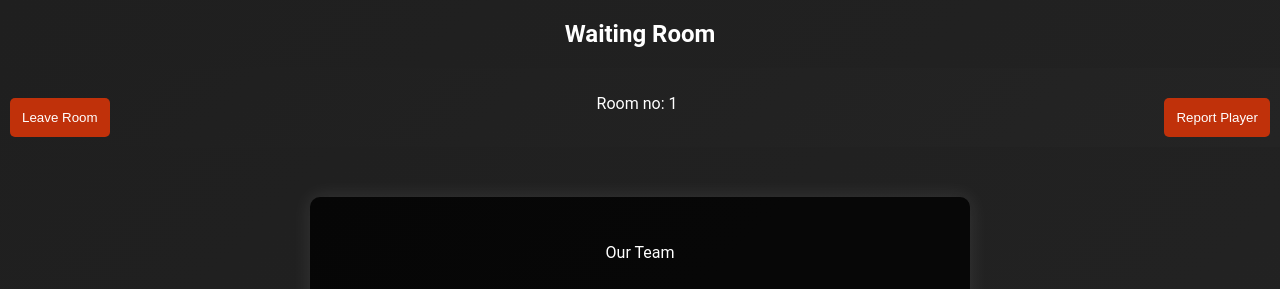
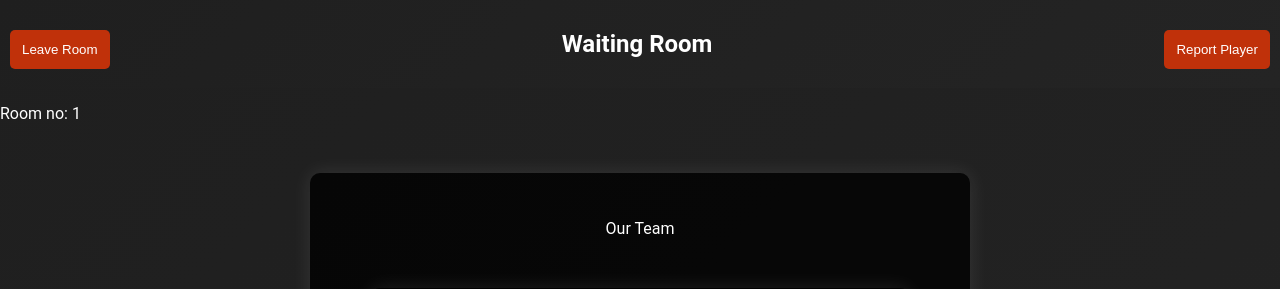
Before and after one commit to YanMinChan/F28CD_MatchmakingSys, a PHP site: page /waitingRoom.php in a window 1280 px wide. Shown: the top 289 px of the page. Run offline with PHP 8.4, Linux system fonts and the light colour scheme; the visitor is signed in with stand-in values (Sample User, id 1); data that the repository does not hold is empty.

Commit message:
adjusted the title

```diff
--- a/prototype/waitingRoom.php
+++ b/prototype/waitingRoom.php
@@ -12,14 +12,20 @@
     <meta charset="UTF-8">
     <meta name="viewport" content="width=device-width, initial-scale=1.0">
     <meta http-equiv="refresh" content="10" />
-    <title>Waiting Room</title>
     <link href="../style/waitingRoom.css" rel="stylesheet" type="text/css">
     <style>
 </style>
 
 </head>
 <body>
-    <div class="page-title">Waiting Room</div>
+<element class="header">
+<form method="post"><button id="leaveRoom" name="leaveRoom">Leave Room</button></form>
+        <h2 class="page-title">Waiting Room</h2>
+        <button id="reportPlayer" onclick="goToReportPage()">Report Player</button>
+</element>
+<element class="Room-no">
+        <p> Room no: <?php echo $_SESSION['room_num'] ?></p>
+</element>
     <!-- This php code handle all action of the play button and starting the game -->
     <?php
 
@@ -101,13 +107,6 @@
             echo "<script>location.href = 'matchingLobby.php';</script>";
         }
     ?>
-
-
-    <div class="header">
-        <form method="post"><button id="leaveRoom" name="leaveRoom">Leave Room</button></form>
-        <p> Room no: <?php echo $_SESSION['room_num'] ?></p>
-        <button id="reportPlayer" onclick="goToReportPage()">Report Player</button>
-    </div>
     <div class="container">
         <p> Our Team </p>
         <div class="container">
```
